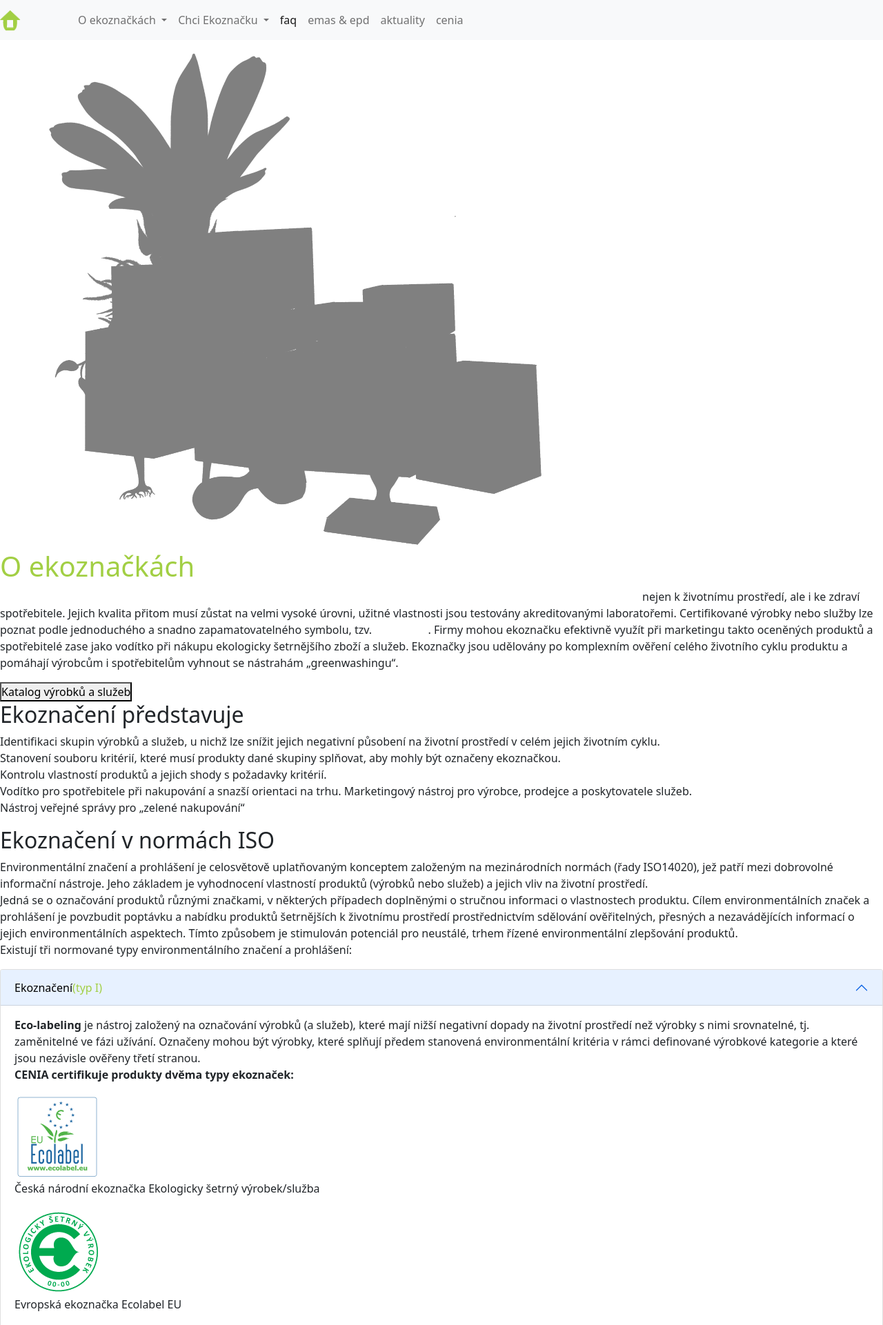
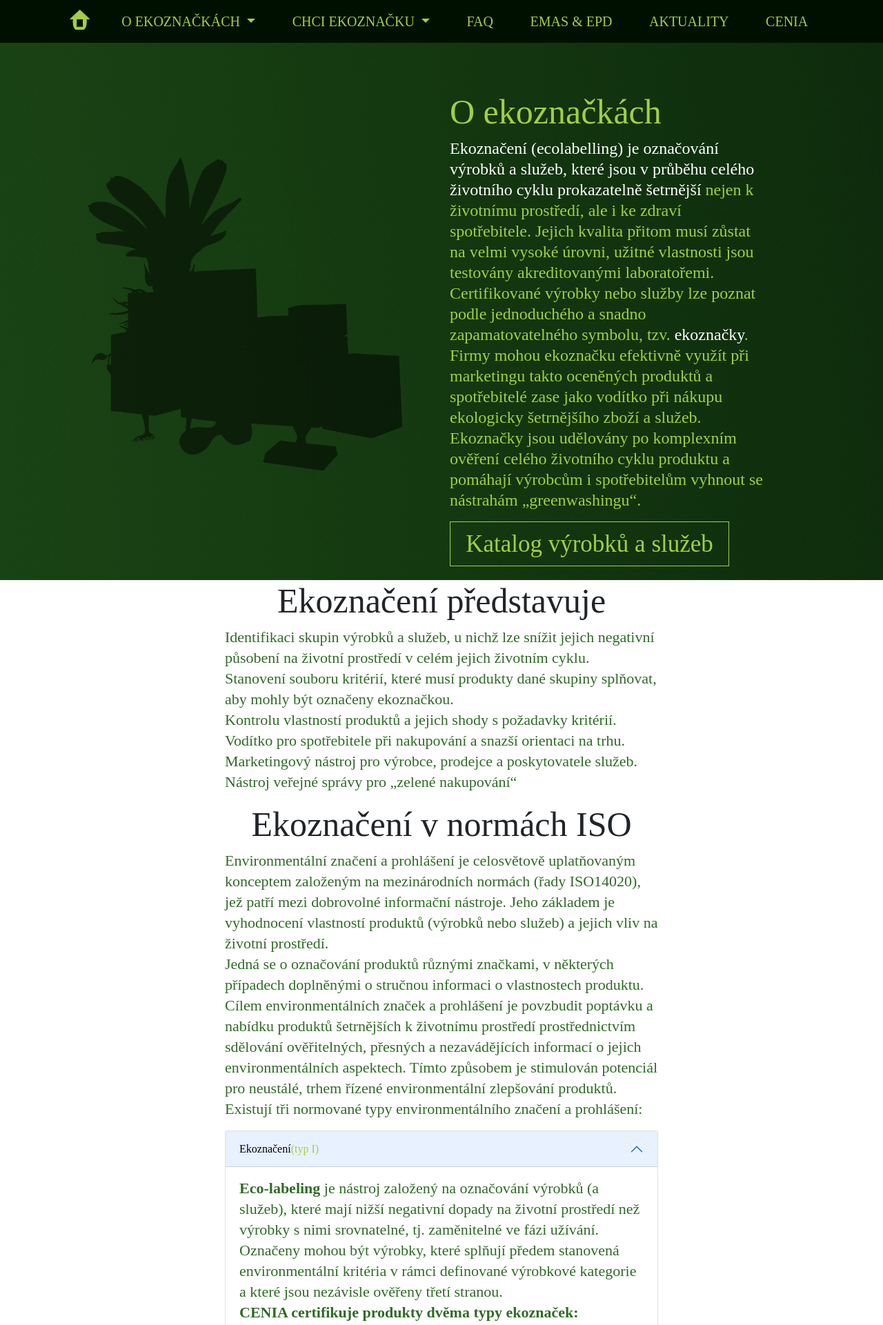
Before and after one commit to ronwain/EkoznackyWeb, a plain HTML site: page OEkoznackach.html in a window 1280 px wide. Shown: the top 1921 px of the page at 69% size. Drawn offline with nearby package versions, Linux system fonts and the light colour scheme; a web font is replaced by a local one.

Commit message:
OEkoznackách css

```diff
--- a/OEkoznackach.html
+++ b/OEkoznackach.html
@@ -1,30 +1,34 @@
 <!doctype html>
 <html lang="en">
-<!-- test -->
   <head>
     <meta charset="utf-8">
     <link rel="stylesheet" href="style.css"/>
+    <link rel="stylesheet" href="https://use.typekit.net/dok8ioc.css">
     <meta name="viewport" content="width=device-width, initial-scale=1">
-    <link rel="stylesheet" href="https://use.typekit.net/dok8ioc.css">
     <link href="https://cdn.jsdelivr.net/npm/bootstrap@5.0.2/dist/css/bootstrap.min.css" rel="stylesheet" integrity="sha384-EVSTQN3/azprG1Anm3QDgpJLIm9Nao0Yz1ztcQTwFspd3yD65VohhpuuCOmLASjC" crossorigin="anonymous">
+
+    <link rel="stylesheet" href="css/style.css"/>
     <title>Ekoznačky</title>
   </head>
   <body>
-    <nav class="navbar navbar-expand-lg navbar-light bg-light">
-          <a class="navbar-brand" href="#"><img src="img/home.png" class="logo"></a>
+    <nav class="navbar navbar-expand-lg">
+
+
       <button class="navbar-toggler" type="button" data-bs-toggle="collapse" data-bs-target="#navbarNavDropdown" aria-controls="navbarNavDropdown" aria-expanded="false" aria-label="Toggle navigation">
         <span class="navbar-toggler-icon"></span>
       </button>
       <div class="collapse navbar-collapse" id="navbarNavDropdown">
         <div class="container">
-            <ul class="navbar-nav">
+        <ul class="navbar-nav nav-fill w-100">
+            <li  class="nav-item"> <a  href="#"><img src="img/home.png" class="logo"></a></li>
             <li class="nav-item dropdown">
                 <a class="nav-link dropdown-toggle" href="#" id="navbarDropdownMenuLink" role="button" data-bs-toggle="dropdown" aria-expanded="false">
                     O ekoznačkách
                 </a>
+
+                <div class="dropdown-menu">
                   <div class="container">
-
-                    <ul class="dropdown-menu" aria-labelledby="navbarDropdownMenuLink">
+                    <ul class="d-flex nav-fill w-100" aria-labelledby="navbarDropdownMenuLink">
                       <li><a href="#">O ekoznačkách</a></li>
                       <li><a href="#">Ekoznačky EŠV a EŠS</a></li>
                       <li><a href="#">Ekoznačky EU</a></li>
@@ -32,8 +36,9 @@
                       <li><a href="#">Katalog certifikovaných produktů</a></li>
                       <li><a href="#">Program česká kvalita</a></li>
                   </ul>
+                  </div>
+                </div>
 
-                    </div>
 
             </li>
             <li class="nav-item dropdown">
@@ -41,16 +46,19 @@
                   Chci Ekoznačku
                 </a>
 
+                    <div class="dropdown-menu">
                       <div class="container">
-                    <ul class="dropdown-menu" aria-labelledby="navbarDropdownMenuLink">
+                        <ul class="d-flex nav-fill w-100" aria-labelledby="navbarDropdownMenuLink">
                           <li><a href="#">Výhody pro producenty</a></li>
                           <li><a href="#">Průběh certifikace</a></li>
                           <li><a href="#">Kriteria</a></li>
                           <li><a href="#">Ceník</a></li>
                           <li><a href="#">Ke stažení</a></li>
                       </ul>
+                      </div>
+                    </div>
 
-                  </div>
+
             </li>
           <li class="nav-item">
             <a class="nav-link active" aria-current="page" href="#">faq</a>
@@ -65,9 +73,13 @@
             <a class="nav-link" href="#">cenia</a>
           </li>
         </ul>
+
     </div>
       </div>
   </nav>
+  <div class="container home-container">
+    <div class="row align-items-center">
+      <div class="col-6">
         <div class="banner">
           <div class="banner--img">
             <img
@@ -76,18 +88,26 @@
                 alt="Ekolifek s baliky"
                   />
            </div>
+        </div>
+      </div>
+  <div class="col-6">
     <div class="banner--komunikace">
         <div class="komunikace--heading">
             <h1>O ekoznačkách</h1>
         </div>
-        <div class="komunikace--paragraf">
+        <div class="komunikace--paragraf col-10">
             <p> <span class="bila">Ekoznačení (ecolabelling) je označování výrobků a služeb, které jsou v průběhu celého životního cyklu prokazatelně šetrnější </span>nejen k životnímu prostředí, ale i ke zdraví spotřebitele. Jejich kvalita přitom musí zůstat na velmi vysoké úrovni, užitné vlastnosti jsou testovány akreditovanými laboratořemi. Certifikované výrobky nebo služby lze poznat podle jednoduchého a snadno zapamatovatelného symbolu, tzv. <span class="bila">ekoznačky</span>. Firmy mohou ekoznačku efektivně využít při marketingu takto oceněných produktů a spotřebitelé zase jako vodítko při nákupu ekologicky šetrnějšího zboží a služeb. Ekoznačky jsou udělovány po komplexním ověření celého životního cyklu produktu a pomáhají výrobcům i spotřebitelům vyhnout se nástrahám „greenwashingu“.</p>
         </div>
-        <button class="komunikace--button">Katalog výrobků a služeb</button>
+        <button class="komunikace--button  btn btn-greenborder">Katalog výrobků a služeb</button>
+    </div>
+  </div>
+  </div>
+</div>
 </div>
 
-</div>
 <div class="content">
+  <div class="row " id="content--wraper">
+    <div class="col-6 ">
 <div class="content--sekce content--predstavuje">
     <h2>Ekoznačení představuje</h2>
     <p>Identifikaci skupin výrobků a služeb, u nichž lze snížit jejich negativní působení na životní prostředí v celém jejich životním cyklu. <br>
@@ -202,13 +222,38 @@
       <p>Program ekoznačení EU je součástí světové sítě GEN – Global Ecolabelling Network, která sdružuje organizace zabývající se označováním ekologicky šetrných produktů z celého světa. Na českém trhu se můžeme nejčastěji setkat s výrobky označenými německým Modrým Andělem, skandinávskou ekoznačkou Nordic Ecolabel nebo slovenským Environmentálně vhodným produktem.</p>
 </div>
 </div>
+</div>
+</div>
 
 
 <footer>
-        <p>Česká informační agentura životního prostředí (CENIA)<br> Moskevská 1523/63, 101 00 Praha 10 <br> <a href="mailto:ekoznacka@cenia.cz">ekoznacka@cenia.cz</a> <a href="mailto:emas@cenia.cz">emas@cenia.cz</a> <a href="tel:736686097">736 686 097</a> Datová schránka: wjxibvp</p>
-      </footer>
+  <div class="container">
 
+    <div class="row">
+      <div class="col-12">
+        <p  class="text-center"><span class="bila"> Česká informační agentura životního prostředí (CENIA)</span><br> Moskevská 1523/63, 101 00 Praha 10 </p>
+      </div>
+    </div>
+
+
+  <div class="row">
+    <div class="col-7 mx-auto">
+      <ul>
+        <li><a href="mailto:ekoznacka@cenia.cz">ekoznacka@cenia.cz</a></li>
+        <li><a href="mailto:emas@cenia.cz">emas@cenia.cz</a></li>
+        <li><a href="tel:736686097">736 686 097</a></li>
+        <li> Datová schránka: wjxibvp</li>
+      </ul>
+    </div>
+  </div>
+
+
+</div>
+
+
+      <script src="https://code.jquery.com/jquery-3.6.1.min.js" integrity="sha256-o88AwQnZB+VDvE9tvIXrMQaPlFFSUTR+nldQm1LuPXQ=" crossorigin="anonymous"></script>
       <script src="https://cdn.jsdelivr.net/npm/bootstrap@5.0.2/dist/js/bootstrap.bundle.min.js" integrity="sha384-MrcW6ZMFYlzcLA8Nl+NtUVF0sA7MsXsP1UyJoMp4YLEuNSfAP+JcXn/tWtIaxVXM" crossorigin="anonymous"></script>
 
+      <script src="js/script.js"></script>
     </body>
   </html>
--- a/css/style.css
+++ b/css/style.css
@@ -269,3 +269,31 @@ footer ul li {
 ul li a:hover  {
   color: white;
 }
+
+.content  {
+  background-color: white;
+}
+
+#content--wraper {
+  display: flex;
+  flex-direction: column;
+  align-content: center;
+}
+
+.content p {
+  font-family: "museo-sans-condensed";
+  color: #ffffff;
+  font-size: 22px;
+  line-height: 30px;
+  font-weight: 500;
+  text-align: left;
+  color: #2F6B26;
+}
+.content--sekce h2 {
+  display: flex;
+  justify-content: center;
+  font-family: Export;
+  font-size: 50px;
+  font-weight: 400;
+  text-align: left;
+}
```
Also changed, not shown: CeskaKvalita.html (+26 -1 lines), poplatky.html (+26 -0 lines). Lines whose indentation alone changed are shown as unchanged.
